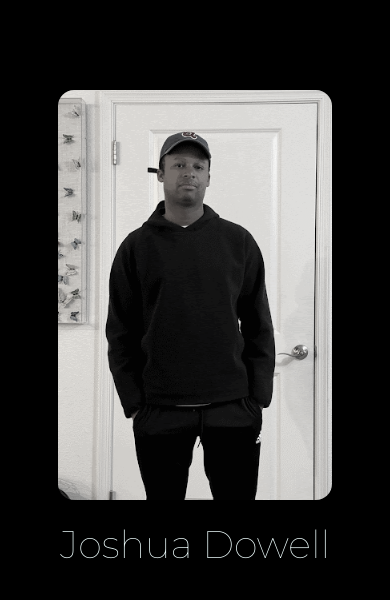
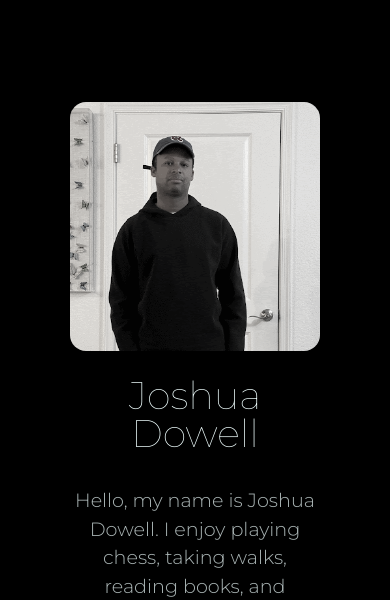
Before and after one commit to Izzy-Elizzy/vocalshield, a Next.js app: page /vocalshield/bio in a window 390 px wide. Shown: the part 141-741 px from the top of the page. Built offline with nearby package versions, Linux system fonts and the light colour scheme.

Commit message:
Added Dima to BIO and fixed sizing problems

```diff
--- a/next.config.mjs
+++ b/next.config.mjs
@@ -1,3 +1,4 @@
+//Uncommnet me to deploy!!!
 /** @type {import('next').NextConfig} */
 const nextConfig = {
   reactStrictMode: true,
@@ -7,6 +8,8 @@ const nextConfig = {
 /* module.exports = nextConfig*/
 export default nextConfig;
 
+
+//Uncomment me to develop!!!
 // /** @type {import('next').NextConfig} */
 // const nextConfig = {
 //   reactStrictMode: true,
--- a/styles/globals.css
+++ b/styles/globals.css
@@ -384,10 +384,12 @@ table {
 
   .bio-container {
     display: grid;
-    grid-template-columns: repeat(5, 1fr);
+    grid-template-columns: repeat(5, 1fr); /* Responsive columns */
+    grid-template-rows: 1fr;
     grid-gap: 20px;
     margin-top: 64px;
-    max-width: 1200px;
+    width: 100%;
+    height: 75vh;
     margin-left: auto;
     margin-right: auto;
   }
@@ -395,19 +397,20 @@ table {
   .bio-item {
     display: flex;
     flex-direction: column;
-    padding: 20px;
+    padding: 2rem;
     text-align: center;
     align-items: center;
+    max-height: 50vh;
   }
 
   .bio-pic {
     width: 100%;
     height: 0;
-    padding-bottom: 150%;
+    padding-bottom: 100%; /* Aspect ratio for the image */
     background-repeat: no-repeat;
     background-size: cover;
     border-radius: 1rem;
-    -webkit-filter: grayscale(90%);
+    -webkit-filter: grayscale(90%); /* Optional grayscale effect */
     margin-bottom: 1.6rem;
   }
 
@@ -427,112 +430,8 @@ table {
     background-image: url('../media/darrel.jpg');
   }
 
-  .names {
-    font-size: 2.4rem;
-    font-weight: 100;
-    margin-bottom: 0.8rem;
-  }
-
-  .bio-text {
-    margin-top: 1.2rem;
-    font-size: 1.2rem;
-    line-height: 1.5;
-    font-weight: 300;
-    opacity: 70%;
-  }
-
-  @media (max-width: 1200px) {
-    .bio-container {
-      grid-template-columns: repeat(3, 1fr);
-    }
-
-    .bio-pic {
-      padding-bottom: 180%;
-      margin-bottom: 1.4rem;
-    }
-
-    .names {
-      font-size: 2.2rem;
-      margin-bottom: 0.7rem;
-    }
-
-    .bio-text {
-      margin-top: 1rem;
-      font-size: 1.1rem;
-    }
-  }
-
-  @media (max-width: 900px) {
-    .bio-container {
-      grid-template-columns: repeat(2, 1fr);
-    }
-
-    .bio-pic {
-      padding-bottom: 200%;
-      margin-bottom: 1.2rem;
-    }
-
-    .names {
-      font-size: 2rem;
-      margin-bottom: 0.6rem;
-    }
-
-    .bio-text {
-      margin-top: 0.8rem;
-      font-size: 1rem;
-    }
-  }
-
-  @media (max-width: 600px) {
-    .bio-container {
-      grid-template-columns: 1fr;
-    }
-
-    .bio-pic {
-      padding-bottom: 150%;
-      margin-bottom: 1rem;
-    }
-
-    .names {
-      font-size: 1.8rem;
-      margin-bottom: 0.5rem;
-    }
-
-    .bio-text {
-      margin-top: 0.6rem;
-      font-size: 0.9rem;
-    }
-  }
-
-  /* _______________________________________________________________ */
-
-  .bio-container {
-    display: grid;
-    grid-template-columns: repeat(auto-fit, minmax(250px, 1fr)); /* Responsive columns */
-    grid-gap: 20px;
-    margin-top: 64px;
-    max-width: 1200px;
-    margin-left: auto;
-    margin-right: auto;
-  }
-
-  .bio-item {
-    display: flex;
-    flex-direction: column;
-    padding: 20px;
-    text-align: center;
-    align-items: center;
-  }
-
-  .bio-pic {
-    width: 100%;
-    height: 0;
-    padding-bottom: 150%; /* Aspect ratio for the image */
-    background-repeat: no-repeat;
-    background-size: cover;
-    border-radius: 1rem;
-    -webkit-filter: grayscale(90%); /* Optional grayscale effect */
-    margin-bottom: 1.6rem;
+  .dima-pic {
+    background-image: url('../media/dima.jpg');
   }
 
   .names {
@@ -548,3 +447,11 @@ table {
     font-weight: 300;
     opacity: 70%;
   }
+
+  @media (max-width: 900px) {
+    .bio-container {
+      grid-template-columns: 1fr; /* Stack columns vertically on smaller screens */
+    }
+  }
+
+  /* _______________________________________________________________ */
```
